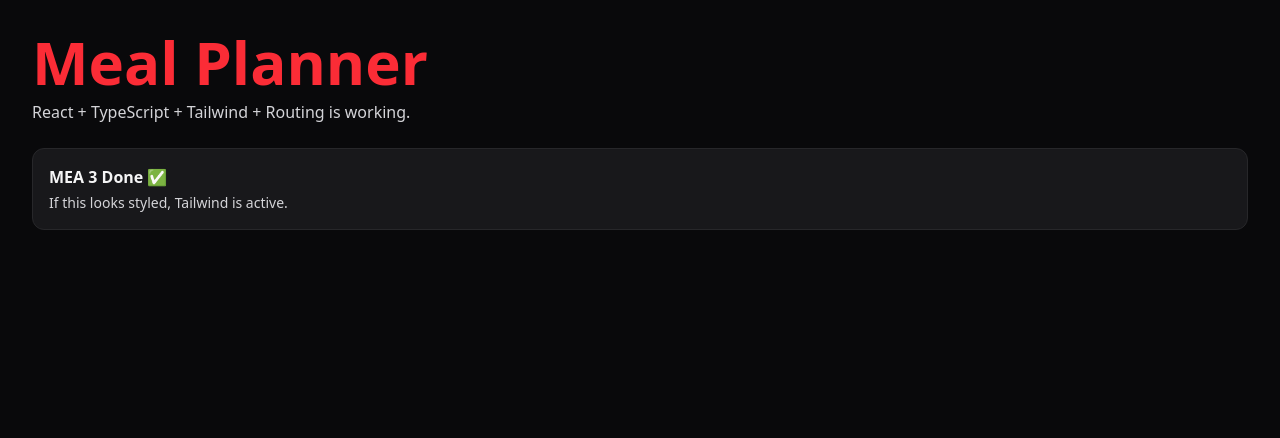
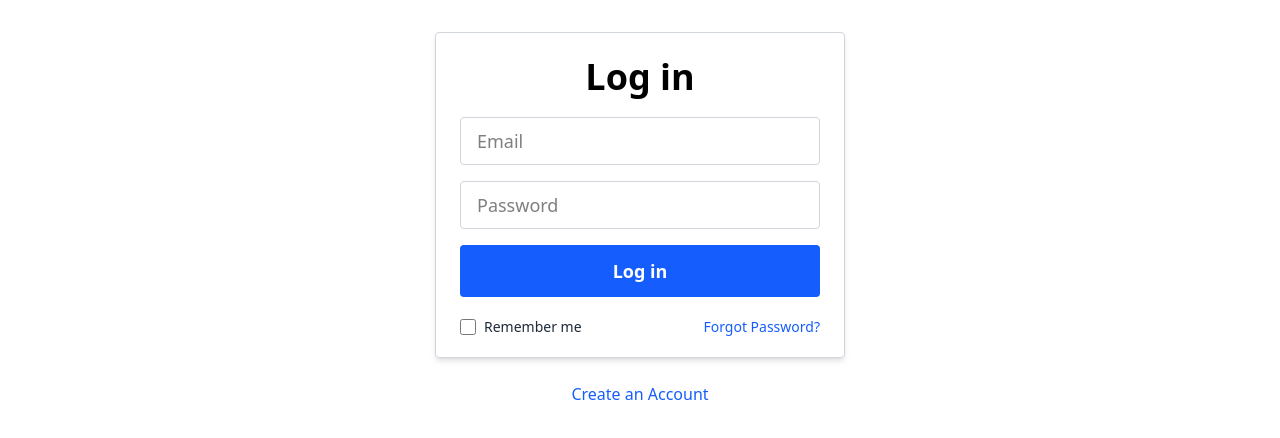
Before and after one commit to ryanradtke03/meal_planner, a React (Vite) app in the folder apps/web/: page /Login in a window 1280 px wide. Before the commit this address led to /. Shown: the top 438 px of the page. Built offline with nearby package versions, Linux system fonts and the light colour scheme.

Commit message:
Added Login Page (#20)

```diff
--- a/apps/web/src/App.tsx
+++ b/apps/web/src/App.tsx
@@ -1,12 +1,14 @@
 import { Navigate, Route, Routes } from "react-router-dom";
 import Home from "./pages/Home";
 import Register from "./pages/Register";
+import Login from "./pages/Login";
 
 export default function App() {
   return (
     <Routes>
       <Route path="/" element={<Home />} />
       <Route path="/Register" element={<Register />} />
+      <Route path="/Login" element={<Login />} />
       <Route path="*" element={<Navigate to="/" replace />} />
     </Routes>
   );
--- /dev/null
+++ b/apps/web/src/pages/Login.tsx
@@ -0,0 +1,117 @@
+import React from "react";
+import { useState } from "react";
+import { useNavigate } from "react-router-dom";
+
+export default function Login() {
+    const navigate = useNavigate();
+
+    const [email, setEmail] = useState("");
+    const [password, setPassword] = useState("");
+    const [error, setError] = useState<string | null>(null);
+    const [loading, setLoading] = useState(false);
+
+
+    async function handleSubmit(e: React.FormEvent) {
+        e.preventDefault();
+        setError(null);
+        setLoading(true);
+
+        try {
+            const res = await fetch(`${import.meta.env.VITE_API_URL}/auth/login`, {
+                method: "POST",
+                headers: {
+                    "Content-Type": "application/json"
+                },
+                body: JSON.stringify({ email, password }),
+            });
+
+            const data = await res.json();
+            console.log(data);
+
+
+            if (!res.ok) {
+                throw new Error(data.message || "Login Failed!")
+            }
+
+            // Success -> redirect to main page
+            navigate("/dashboard");
+        } catch (err) {
+            if (err instanceof Error) {
+                setError(err.message);
+            } else {
+                setError("Something went wrong");
+            }
+        } finally {
+            setLoading(false);
+        }
+    }
+
+
+
+    return (
+        <div className="min-h-screen flex flex-col items-center bg-white pt-8">
+            <div className="w-[410px] bg-white border border-gray-300 rounded shadow-md px-6 pt-6 pb-5">
+                <h1 className="text-4xl font-bold text-center mb-5 text-black">
+                    Log in
+                </h1>
+
+                {error && <div className="text-red-500 text-sm">{error}</div>}
+
+                <form
+                    className="flex flex-col gap-4"
+                    onSubmit={handleSubmit}
+                >
+                    <input
+                        type="text"
+                        placeholder="Email"
+                        value={email}
+                        onChange={(e) => setEmail(e.target.value)}
+                        className="h-12 px-4 text-lg border border-gray-300 rounded outline-none
+                       focus:border-blue-500 focus:ring-4 focus:ring-blue-200"
+                    />
+
+                    <input
+                        type="password"
+                        placeholder="Password"
+                        value={password}
+                        onChange={(e) => setPassword(e.target.value)}
+                        className="h-12 px-4 text-lg border border-gray-300 rounded outline-none
+                       focus:border-blue-500 focus:ring-4 focus:ring-blue-200"
+                    />
+
+                    <button
+                        type="submit"
+                        disabled={loading}
+                        className="h-13 py-3 bg-blue-600 text-white text-lg font-bold
+                       rounded hover:bg-blue-700 active:bg-blue-800 transition"
+                    >
+                        {loading ? "Logging in..." : "Log in"}
+                    </button>
+
+                    <div className="flex items-center justify-between pt-1">
+                        <label className="flex items-center gap-2 text-sm text-gray-800 select-none">
+                            <input type="checkbox" className="w-4 h-4" />
+                            Remember me
+                        </label>
+
+                        <a
+                            href="#"
+                            className="text-blue-600 text-sm hover:underline"
+                        >
+                            Forgot Password?
+                        </a>
+                    </div>
+                </form>
+            </div>
+
+            <a
+                href="#"
+                className="mt-6 text-blue-600 hover:underline text-base"
+                onClick={(e) => { e.preventDefault(); navigate("/register") }}
+            >
+                Create an Account
+
+            </a>
+        </div>
+    );
+}
```
